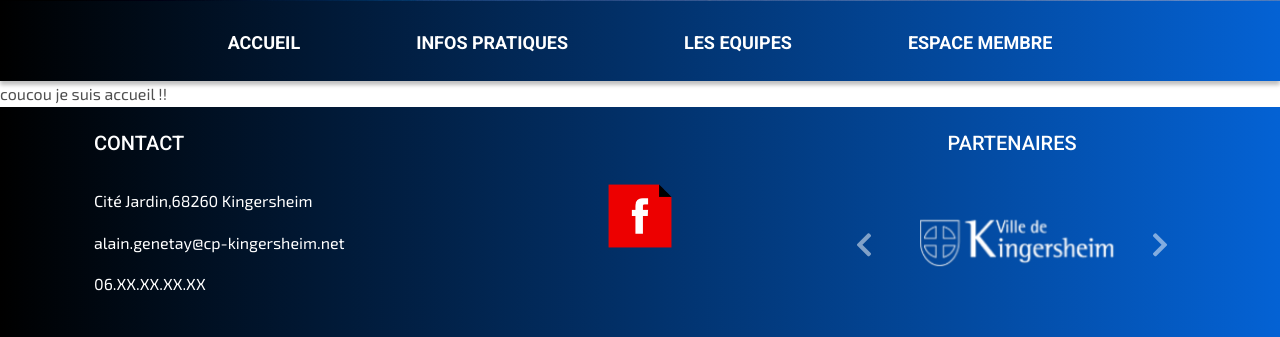
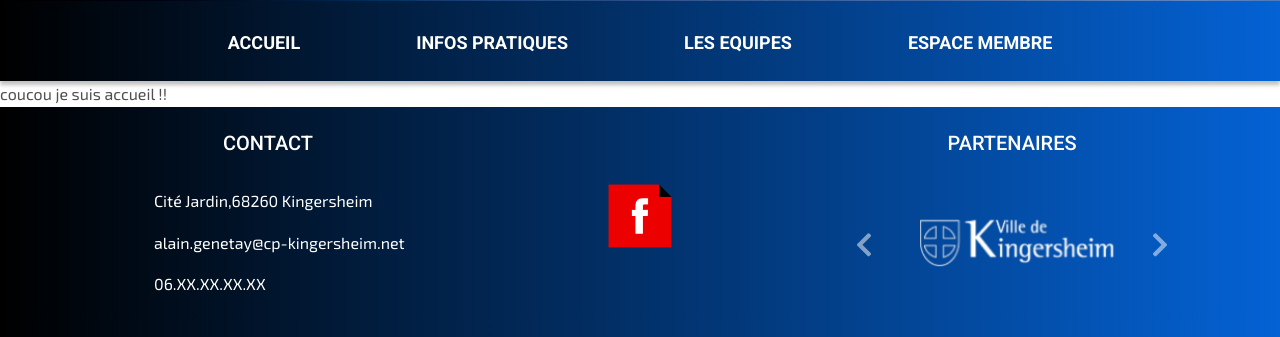
Before and after one commit to joansor/CPK, a PHP site: page / in a window 1280 px wide. Shown: the part 699-1036 px from the top of the page. Run offline with PHP 8.4, Linux system fonts and the light colour scheme; some libraries are stand-ins or nearby versions.

Commit message:
maj du footer

```diff
--- a/View/espaceMembre.php
+++ b/View/espaceMembre.php
@@ -1,3 +1,4 @@
+<div class="container col-lg-12 col-md-12 col-sd-12">
 	<div class="pageEspaceMembre">
 		<!-- Titre page Espace Membre -->
 		<h1 class="titreEspaceMembre" style="font-family: 'Exo 2', sans-serif; color: #e84339; font-weight: 700; font-size: 60; margin-left: 1%; margin-top: 1%;">Espace Membre</h1>
@@ -101,3 +102,4 @@
 			<button type="button" class="btn btn-primary" style="display: inline-block;">Accés gestion base de données des membres</button>
 		</div>
 	</div>
+</div>
--- a/assets/css/style.css
+++ b/assets/css/style.css
@@ -67,13 +67,19 @@ a.nav-link {
   border-bottom:#e84339 solid 3px;
 }
 
+.fas.fa-bars{
+  color: #e84339;
+}
 /************************************
   *********** Footer *****************
   ************************************/
 footer {
   background: linear-gradient(to right, #000000, #0462d4);
 }
+.pContact{
 
+  margin-left: 60px;
+}
 #logoFacebook {
     width: 70px;
     height: 70px;
--- a/footer.php
+++ b/footer.php
@@ -5,11 +5,13 @@
     <div class="row justify-content-between">
       <!--Grid column-->
       <div class="col-lg-4 col-md-4 mb-4 mb-md-0">
+        <div class="d-flex justify-content-center">
         <h5 class="text-uppercase">CONTACT</h5>
+        </div>
         <br>
-        <p>Cité Jardin,68260 Kingersheim </p>
-        <p>alain.genetay@cp-kingersheim.net</p>
-        <p>06.XX.XX.XX.XX</p>
+        <p class="pContact">Cité Jardin,68260 Kingersheim </p>
+        <p class="pContact">alain.genetay@cp-kingersheim.net</p>
+        <p class="pContact">06.XX.XX.XX.XX</p>
       </div>
       <!--Grid column-->
 
@@ -20,8 +22,6 @@
           <a target="blank" href="https://fr-fr.facebook.com/pg/cpkingersheim/about/"><img id="logoFacebook" src="assets/images/facebook.png" alt="facebook"></a>
         </div>
       </div>
-
-
 
       <!--Grid column-->
       <div class="col-lg-4 col-md-4 mb-4 mb-md-0">
```
